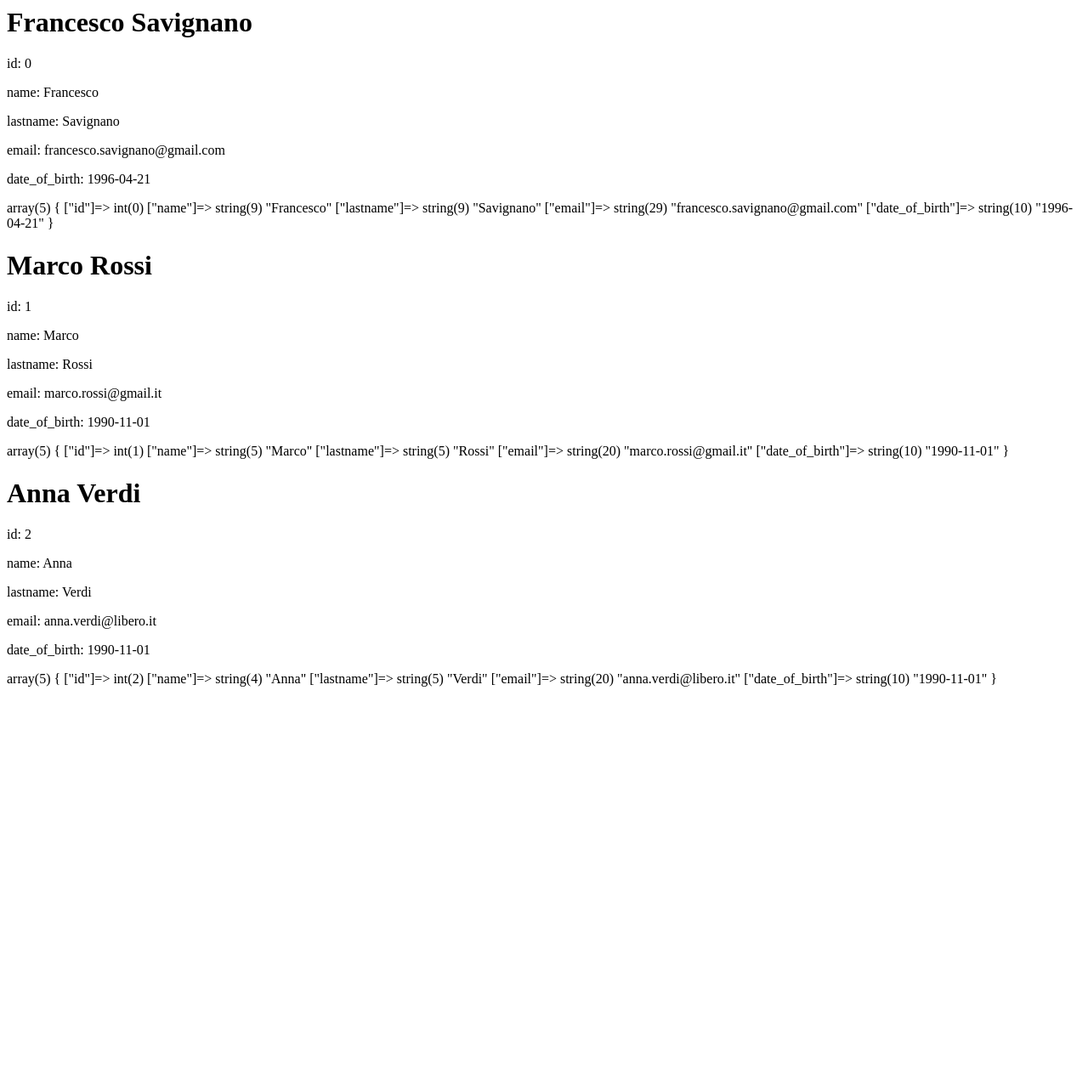
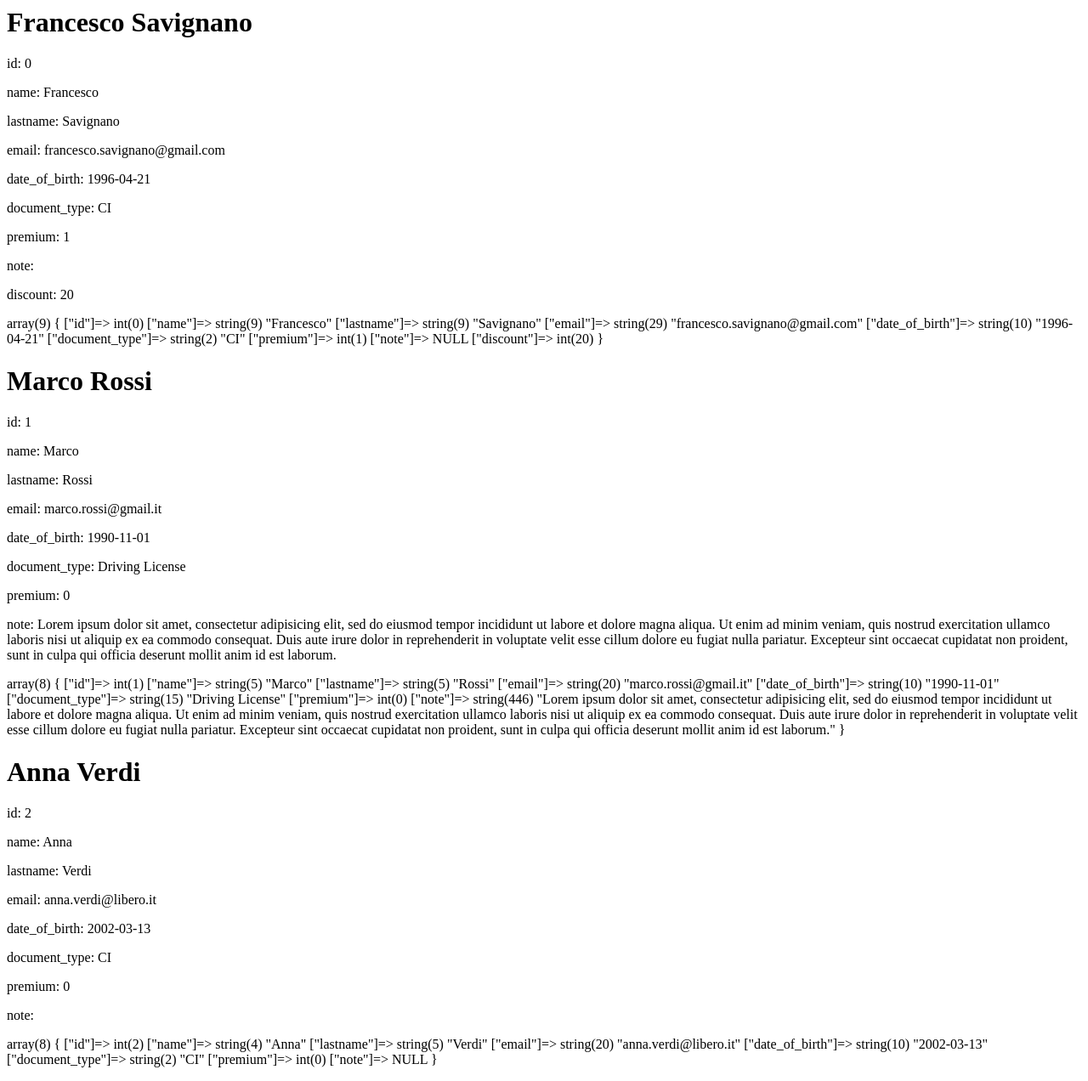
Before and after one commit to SavignanoFrancesco/php-oop-2, a PHP site: page / in a window 1280 px wide. Shown: the whole page at 85% size. Before the commit the page ends 808 px from the top, so only its background shows below. Run offline with PHP 8.4, Linux system fonts and the light colour scheme.

Commit message:
aggiunta funzione setNote() per aggiungere una nota, aggiunta sottoclasse PremiumUser

```diff
--- a/index.php
+++ b/index.php
@@ -7,7 +7,10 @@ require_once 'user.php';
 $tmp_id = -1;
 
 //creo una nuova istanza della classe User
-$user1 = new User(++$tmp_id, 'Francesco', 'Savignano', 'francesco.savignano@gmail.com', '1996-04-21');
+$user1 = new User(++$tmp_id, 'Francesco', 'Savignano', 'francesco.savignano@gmail.com', '1996-04-21', 'CI', 1);
+if($user1->premium > 0){
+    $user1 = new PremiumUser($tmp_id, 'Francesco', 'Savignano', 'francesco.savignano@gmail.com', '1996-04-21', 'CI', 1);
+}
 //stampa le informazioni dell'utente(istanza)
 $user1->printInfo($user1);
 //salva le informazioni dell'utente(istanza) in un'array associativo
@@ -15,7 +18,12 @@ $user1_data = $user1->getInfo($user1);
 var_dump($user1_data);
 
 //creo una nuova istanza della classe User
-$user2 = new User(++$tmp_id, 'Marco', 'Rossi', 'marco.rossi@gmail.it', '1990-11-01');
+$user2 = new User(++$tmp_id, 'Marco', 'Rossi', 'marco.rossi@gmail.it', '1990-11-01', 'Driving License', 0);
+if($user1->premium > 0){
+    $user1 = new PremiumUser($tmp_id, 'Marco', 'Rossi', 'marco.rossi@gmail.it', '1990-11-01', 'Driving License', 0);
+}
+//funzione per aggiungere testo a note
+$user2->setNote('Lorem ipsum dolor sit amet, consectetur adipisicing elit, sed do eiusmod tempor incididunt ut labore et dolore magna aliqua. Ut enim ad minim veniam, quis nostrud exercitation ullamco laboris nisi ut aliquip ex ea commodo consequat. Duis aute irure dolor in reprehenderit in voluptate velit esse cillum dolore eu fugiat nulla pariatur. Excepteur sint occaecat cupidatat non proident, sunt in culpa qui officia deserunt mollit anim id est laborum.');
 //stampa le informazioni dell'utente(istanza)
 $user2->printInfo($user2);
 //salva le informazioni dell'utente(istanza) in un'array associativo
@@ -23,7 +31,10 @@ $user2_data = $user2->getInfo($user2);
 var_dump($user2_data);
 
 //creo una nuova istanza della classe User
-$user3 = new User(++$tmp_id, 'Anna', 'Verdi', 'anna.verdi@libero.it', '1990-11-01');
+$user3 = new User(++$tmp_id, 'Anna', 'Verdi', 'anna.verdi@libero.it', '2002-03-13', 'CI', 0);
+if($user1->premium > 0){
+    $user1 = new PremiumUser($tmp_id, 'Anna', 'Verdi', 'anna.verdi@libero.it', '2002-03-13', 'CI', 0);
+}
 //stampa le informazioni dell'utente(istanza)
 $user3->printInfo($user3);
 //salva le informazioni dell'utente(istanza) in un'array associativo
--- a/user.php
+++ b/user.php
@@ -7,9 +7,12 @@ class User{
     public $lastname;
     public $email;
     public $date_of_birth;
+    public $document_type;
+    public $premium;
+    public $note;
 
     //costruttore con le variabili necessarie alla creazione dell'istanza
-    function __construct($_id, $_name, $_lastname, $_email, $_date_of_birth){
+    public function __construct($_id, $_name, $_lastname, $_email, $_date_of_birth, $_document_type, $_premium){
 
         //id autoincrementato
         $this->id = $_id;
@@ -36,6 +39,12 @@ class User{
         }else{
             $this->date_of_birth = $_date_of_birth;
         }
+
+        //
+        $this->document_type = $_document_type;
+
+        //
+        $this->premium = $_premium;
     }
 
     //metodo per stampare le informazioni dell'oggetto User
@@ -62,5 +71,26 @@ class User{
         return $user_data;
 
     }
+
+    public function setNote($text){
+        $this->note = $text;
+    }
+}
+
+//sotto classe di User con vantaggi premium account
+class PremiumUser extends User {
+
+    public $id;
+    public $name;
+    public $lastname;
+    public $email;
+    public $date_of_birth;
+    public $document_type;
+    public $premium;
+    public $note;
+
+    //sconto di default
+    public $discount = 20;
+
 }
 ?>
```
Also changed, not shown: tabellaUser.jpg.
